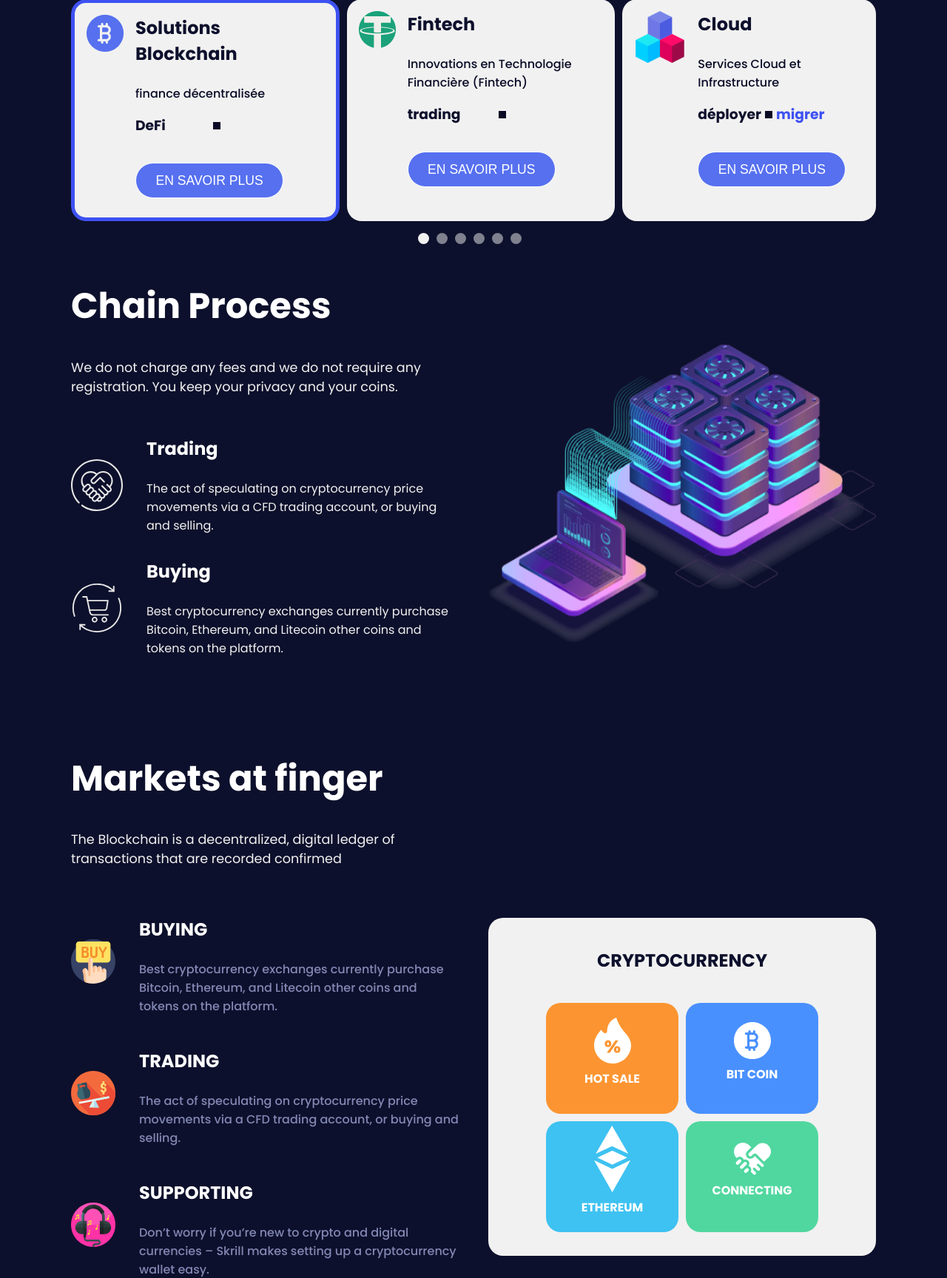
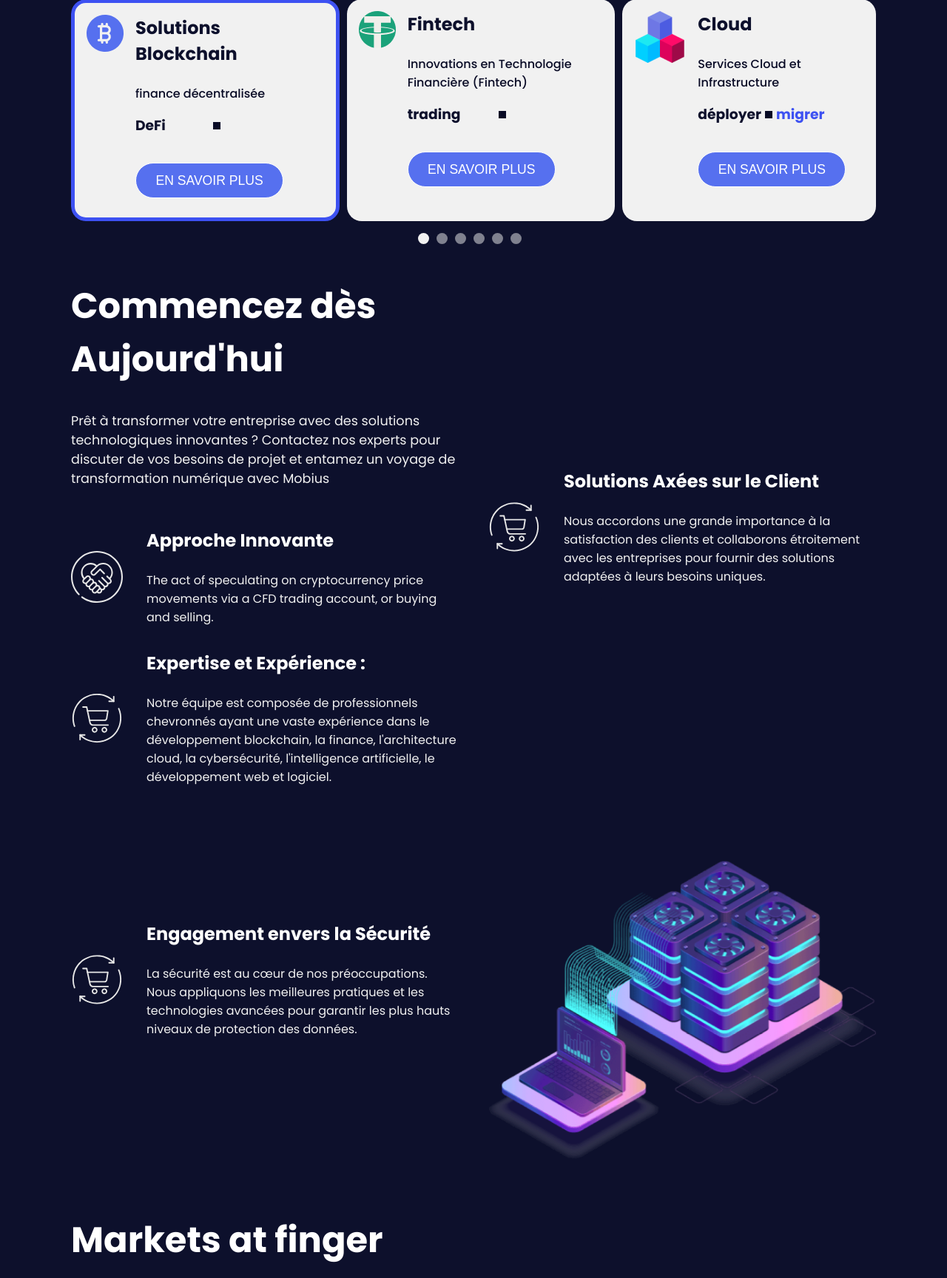
Before and after one commit to Israel-Kindudi/mobiusv2, a Flask app: page / in a window 1280 px wide. Shown: the part 826-2554 px from the top of the page at 74% size. Run offline with Flask 3, Linux system fonts and the light colour scheme; some libraries are stand-ins or nearby versions.

Commit message:
index mobifications

```diff
--- a/templates/index.html
+++ b/templates/index.html
@@ -126,30 +126,30 @@
             </div>
 
             <div class="eachCarousel">
-                <img src="./img/ethereum-icon.png" alt="">
+                <img src="{{url_for('static',filename='img/handshake-icon-white.svg')}}" alt="">
                 <article class="carouselDesc">
-                    <h1 class="carouselTitle">Ethereum</h1>
-                    <p class="carouselPara">Ethereum is open-source blockchain currency</p>
+                    <h1 class="carouselTitle">Intelligence Artificielle (IA)</h1>
+                    <p class="carouselPara">Explorez les possibilités infinies de l'intelligence artificielle</p>
                     <div class="carouselPrice">
-                        <h3>$25,600</h3>
+                        <h3>IA</h3>
                         <span class="rect"></span>
-                        <h3 class="carouselDiscount">9%</h3>
+                        <h3 class="carouselDiscount"></h3>
                     </div>
-                    <button class="btn carouselBtn">Buy & Trade</button>
+                    <button class="btn carouselBtn">En savoir plus</button>
                 </article>
             </div>
 
             <div class="eachCarousel">
-                <img src="./img/tether-icon.png" alt="">
+                <img src="{{url_for('static',filename='img/tether-icon.png')}}" alt="">
                 <article class="carouselDesc">
-                    <h1 class="carouselTitle">Tether</h1>
-                    <p class="carouselPara">Tether is a stable coin cryptocurrency</p>
+                    <h1 class="carouselTitle"> Web et Logiciel</h1>
+                    <p class="carouselPara">Transformez vos idées en réalité</p>
                     <div class="carouselPrice">
-                        <h3>$7,000</h3>
+                        <h3>mobiles</h3>
                         <span class="rect"></span>
-                        <h3 class="carouselDiscount">4%</h3>
+                        <h3 class="carouselDiscount">sites web</h3>
                     </div>
-                    <button class="btn carouselBtn">Buy & Trade</button>
+                    <button class="btn carouselBtn">En savoir plus</button>
                 </article>
             </div>
         </div>
@@ -166,15 +166,17 @@
     <!-- Processes -->
     <section class="gridSection">
         <div class="sectionDesc processessDesc">
-            <h1 class="sectionHeader">Chain Process</h1>
-            <p class="sectionPara">We do not charge any fees and we do not require
-              any registration. You keep your privacy and your
-              coins.
+            <h1 class="sectionHeader">Commencez dès Aujourd'hui</h1>
+            <p class="sectionPara">
+                Prêt à transformer votre entreprise avec des solutions
+                technologiques innovantes ? Contactez nos experts pour discuter
+                de vos besoins de projet et entamez un
+                voyage de transformation numérique avec Mobius
             </p>
             <div class="eachProcesses">
-                <img src="./img/handshake-icon-white-line.svg" alt="handshake">
+                <img src="{{url_for('static',filename='img/handshake-icon-white-line.svg')}}" alt="handshake">
                 <div class="eachprocessesPara">
-                    <h1 class="processTitle">Trading</h1>
+                    <h1 class="processTitle">Approche Innovante</h1>
                     <p>
                         The act of speculating on cryptocurrency price movements
                         via a CFD trading account, or buying and selling.
@@ -182,18 +184,41 @@
                 </div>
             </div>
             <div class="eachProcesses">
-                <img src="./img/cart-icon-white-line.svg" alt="handshake">
+                <img src="{{url_for('static',filename='img/cart-icon-white-line.svg')}}" alt="handshake">
                 <div class="eachprocessesPara">
-                    <h1 class="processTitle">Buying</h1>
+                    <h1 class="processTitle">Expertise et Expérience :</h1>
                     <p>
-                        Best cryptocurrency exchanges currently purchase Bitcoin,
-                        Ethereum, and Litecoin other coins and tokens on the platform.
+                        Notre équipe est composée de professionnels chevronnés ayant
+                        une vaste expérience dans le développement blockchain, la finance, l'architecture cloud,
+                        la cybersécurité, l'intelligence artificielle, le développement web et logiciel.
                     </p>
                 </div>
             </div>
         </div>
+        <div class="eachProcesses">
+            <img src="{{url_for('static',filename='img/cart-icon-white-line.svg')}}" alt="handshake">
+            <div class="eachprocessesPara">
+                <h1 class="processTitle">Solutions Axées sur le Client</h1>
+                <p>Nous accordons une grande importance à la satisfaction des
+                     clients et collaborons étroitement avec
+                    les entreprises pour fournir des solutions adaptées à leurs besoins uniques.
+                </p>
+            </div>
+        </div>
+        <div class="eachProcesses">
+            <img src="{{url_for('static',filename='img/cart-icon-white-line.svg')}}" alt="handshake">
+            <div class="eachprocessesPara">
+                <h1 class="processTitle">Engagement envers la Sécurité</h1>
+                <p> La sécurité est au cœur de nos préoccupations. Nous appliquons
+                    les meilleures pratiques et les technologies
+                    avancées pour garantir les plus hauts niveaux de protection des données.
+                </p>
+            </div>
+        </div>
+
         <div class="sectionPic bouncepic processesPic" id="sectionPic">
-            <img src="./img/chain-process-img.png" alt="">
+            <img src="{{url_for('static',filename='img/chain-process-img.png')}}" alt="">
+
         </div>
     </section>
 
```
